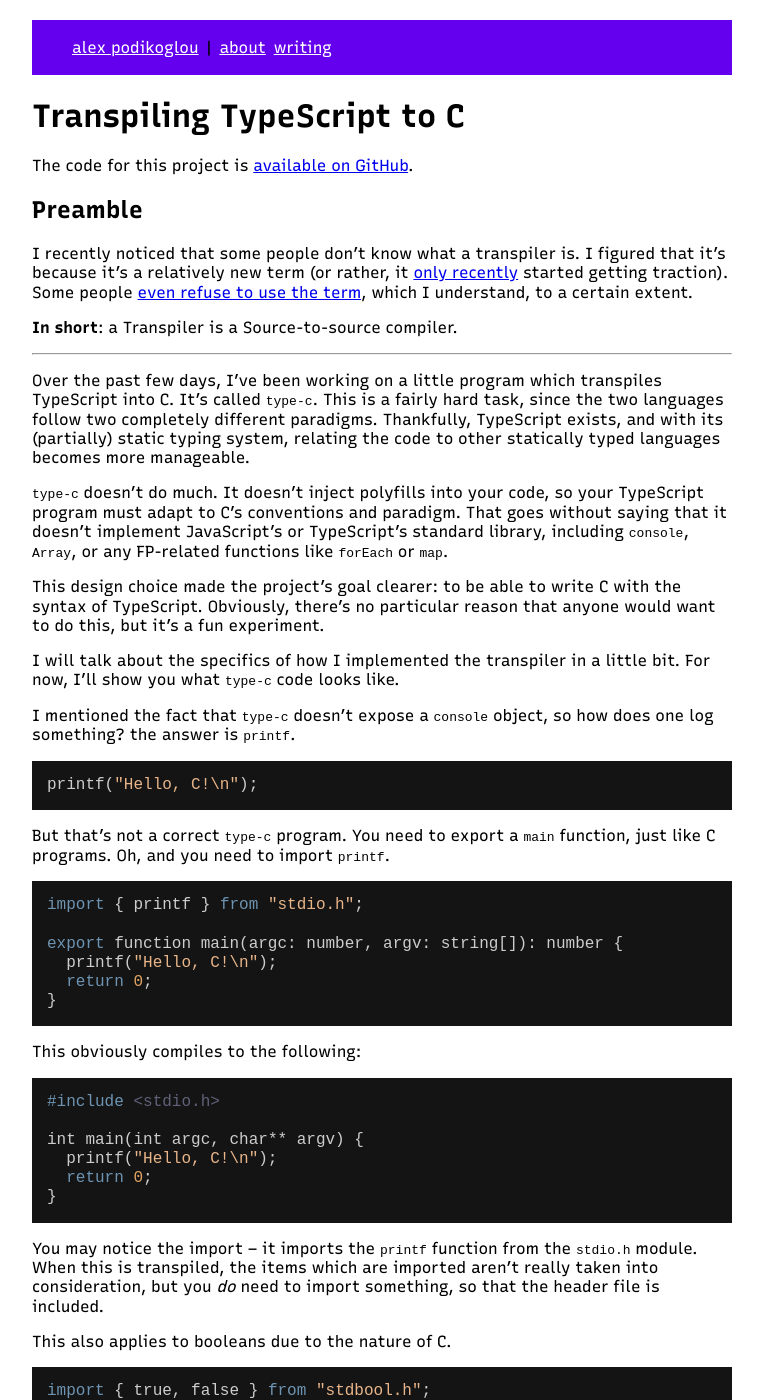
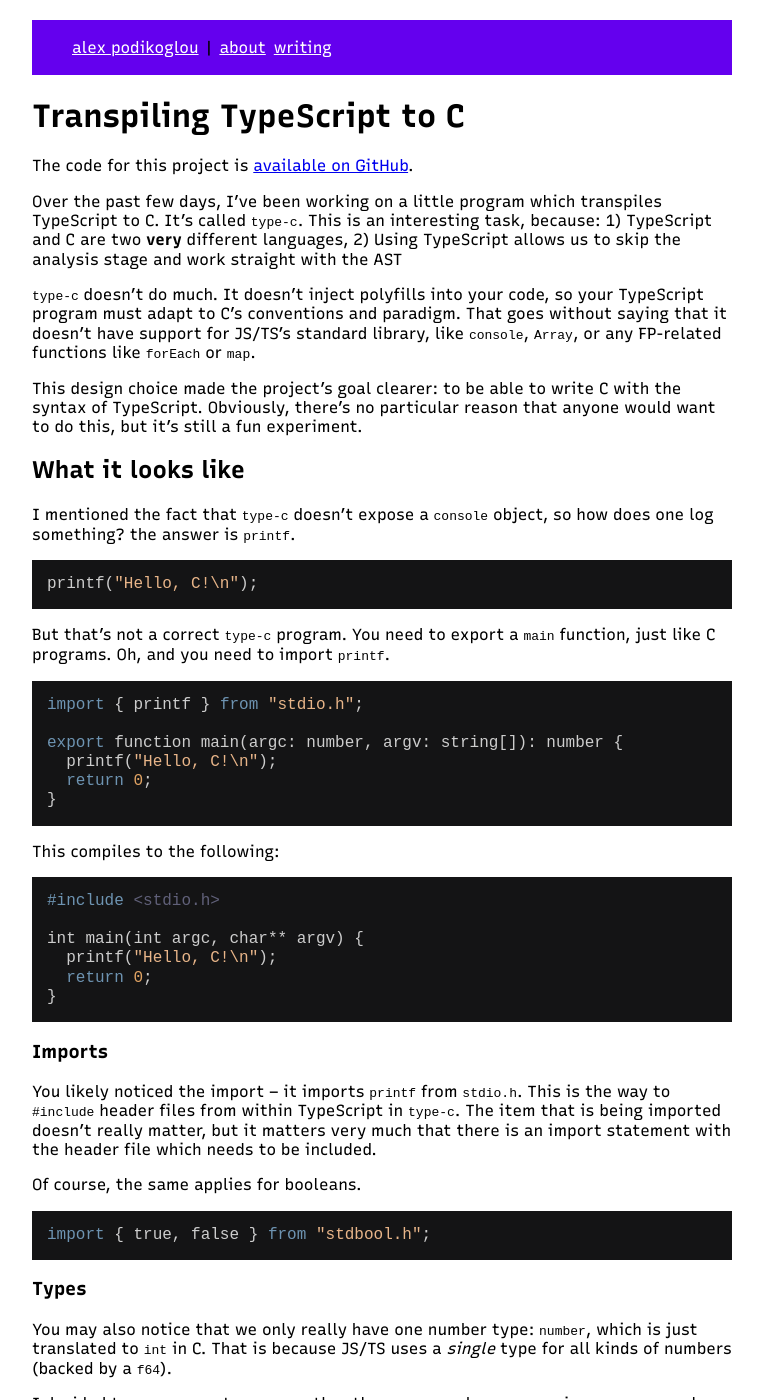
Before and after one commit to podikoglou/podikoglou.eu, a Jekyll site: the page built from _posts/2024-08-13-transpiling-typescript-to-c.md, in a window 1280 px wide and 1400 px high. Shown: the whole window, without its empty margins (258-1021 px from the left). Built offline with Jekyll 4.4.1, drawn with Linux system fonts in a browser that asks for light colours; some web fonts are replaced; some of the changed text lies outside the part shown.

Commit message:
improve writing on blog post

````diff
--- a/_posts/2024-08-13-transpiling-typescript-to-c.md
+++ b/_posts/2024-08-13-transpiling-typescript-to-c.md
@@ -13,36 +13,22 @@ categories:
 
 The code for this project is [available on GitHub][1].
 
-## Preamble
-
-I recently noticed that some people don't know what a transpiler is. I figured
-that it's because it's a relatively new term (or rather, it [only recently][2]
-started getting traction). Some people [even refuse to use the term][3], which
-I understand, to a certain extent.
-
-**In short**: a Transpiler is a Source-to-source compiler.
-
-<hr>
-
 Over the past few days, I've been working on a little program which transpiles
-TypeScript into C. It's called `type-c`. This is a fairly hard task, since the
-two languages follow two completely different paradigms. Thankfully, TypeScript
-exists, and with its (partially) static typing system, relating the code to
-other statically typed languages becomes more manageable.
+TypeScript to C. It's called `type-c`. This is an interesting task, because:
+1) TypeScript and C are two **very** different languages,
+2) Using TypeScript allows us to skip the analysis stage and work straight with
+   the AST
 
 `type-c` doesn't do much. It doesn't inject polyfills into your code, so your
 TypeScript program must adapt to C's conventions and paradigm. That goes
-without saying that it doesn't implement JavaScript's or TypeScript's standard
-library, including `console`, `Array`, or any FP-related functions like
-`forEach` or `map`.
+without saying that it doesn't have support for JS/TS's standard library, like
+`console`, `Array`, or any FP-related functions like `forEach` or `map`.
 
 This design choice made the project's goal clearer: to be able to write C with
 the syntax of TypeScript. Obviously, there's no particular reason that anyone
-would want to do this, but it's a fun experiment.
+would want to do this, but it's still a fun experiment.
 
-I will talk about the specifics of how I implemented the transpiler in a little
-bit. For now, I'll show you what `type-c` code looks like.
-
+## What it looks like
 I mentioned the fact that `type-c` doesn't expose a `console` object, so how
 does one log something? the answer is `printf`.
 
@@ -62,7 +48,7 @@ export function main(argc: number, argv: string[]): number {
 }
 ```
 
-This obviously compiles to the following:
+This compiles to the following:
 
 ```c
 #include <stdio.h>
@@ -73,26 +59,30 @@ int main(int argc, char** argv) {
 }
 ```
 
-You may notice the import -- it imports the `printf` function from the
-`stdio.h` module. When this is transpiled, the items which are imported aren't
-really taken into consideration, but you _do_ need to import something, so that
-the header file is included.
+### Imports
+You likely noticed the import -- it imports `printf` from `stdio.h`. This is
+the way to `#include` header files from within TypeScript in `type-c`. The item
+that is being imported doesn't really matter, but it matters very much that
+there is an import statement with the header file which needs to be included.
 
-This also applies to booleans due to the nature of C.
-
+Of course, the same applies for booleans.
 ```ts
 import { true, false } from "stdbool.h";
 ```
 
+### Types
 You may also notice that we only really have one number type: `number`, which
-is just translated to `int` in C. That is because JS/TS uses a single type for
-all kinds of numbers (an `f64`). Obviously, making the `number` type equivalent
-to a 64 bit float in C is stupid and wasteful. What would the main function
-even return?
+is just translated to `int` in C. That is because JS/TS uses a *single* type
+for all kinds of numbers (backed by a `f64`).
 
-One thing that was fun to implement was pointers. TypeScript obviously won't
-allow us to use the `&` and `*` characters like we do in C, so I opted for a
-solution that is more native to TypeScript.
+I decided to map `number` to an `int` rather than a `double`, because `int` is
+more commonly used, particularly in critical parts such as the `main`
+function's return type.
+
+### Pointers
+One thing that was fun to implement were pointers. TypeScript obviously won't
+allow us to use `&` and `*` characters like we do in C, so I opted for a
+solution that feels more native to TypeScript.
 
 ```ts
 let foo: number = 8;
@@ -111,27 +101,18 @@ foo = *fooPtr;
 ```
 
 `ptr` and `deref` are currently the only builtin functions. They're obviously
-not implemented in TypeScript, but this is what their declarations would look
-like:
+not implemented in TypeScript -- `type-c` syntactically replaces them to the
+equivalent C syntax.
 
-```ts
-declare function ptr<T>(value: T): Pointer<T>;
-declare function deref<T>(value: Pointer<T>): T;
-```
-
-Although these make sense as declarations, they don't make a lot of sense due
-to JavaScript's nature of passing primitive arguments by value and not by
-reference.
-
-Since pointers work, I also implemented arrays. Well, sort of. I didn't really
-know how to implement fixed-size arrays due to the limitations of TypeScript's
-syntax, but I did get this to work:
+### Arrays
+Since pointers work, I also implemented arrays, sort of. I couldn't implement
+fixed-sized arrays because of TypeScript not allowing the syntax.
 
 ```ts
 let primes: number[] = [2, 3, 5, 7, 11, 13];
 ```
 
-which transpiles into the following:
+transpiles into the following:
 
 ```c
 int primes[] = {2, 3, 5, 7, 11, 13};
@@ -140,31 +121,22 @@ int primes[] = {2, 3, 5, 7, 11, 13};
 You can even use `sizeof` like so:
 
 ```ts
-import { printf } from "stdio.h";
-
-export function main(): number {
-  let primes: number[] = [2, 3, 5, 7, 11, 13];
-  let primes_len: number = sizeof(primes) / sizeof(primes[0]);
-
-  printf("primes_len = %d\n", primes_len);
-
-  return 0;
-}
+let primes: number[] = [2, 3, 5, 7, 11, 13];
+let primes_len: number = sizeof(primes) / sizeof(primes[0]);
 ```
 
-In C, I'd usually opt in for dividing by `sizeof(int)` instead of
-`sizeof(primes[0])`, but it doesn't really make a lot of sense here since we
-don't really define the `int` symbol.
+A more common practice in C when wanting to get the length of an array is to
+divide by the size of the data type which the array holds, like `sizeof(int)`.
 
-Nevertheless, it somehow works.
+This is possible in `type-c`:
 
 ```ts
 sizeof(int); // => 4
 ```
 
-Other than that, I've implemented the rest of the basic language features:
-while loops, for loops (only the c-like ones though -- I couldn't figure out
-how to do for..of and for..in)
+### Control Flow
+`while` loops were trivial to implement -- the syntax is for the most part
+identical between TypeScript and C:
 
 ```ts
 let i: number = 0;
@@ -173,29 +145,21 @@ while (i < 99) {
   printf("i = %d\n", i);
   i++;
 }
-
-for (let i: number = 0; i < 99; i++) {
-  printf("i = %d\n", i);
-}
 ```
 
-is transpiled into:
-
+transpiles to:
 ```c
 int i = 0;
 while (i < 99) {
   printf("i = %d\n", i);
   i = i + 1;
 }
-for (int i = 0; i < 99; i = i + 1) {
-  printf("i = %d\n", i);
-}
 ```
 
-I did have some trouble implementing the for loops, primarily because of the
-semicolons. I'll elaborate on that.
+I did have some trouble implementing `for` loops, primarily because of the
+semicolons.
 
-Here is my for loop struct:
+Here is my `for` loop struct:
 
 ```rust
 pub struct ForStatement {
@@ -233,31 +197,34 @@ for(int i = 0; i < 5; i++) {
 - `i < 5` is `test`
 - `i++` is `update`
 
-In my transpiler, I'd _always_ write a semicolon after statements, since before
-I implemented for loops, they only appeared in places where you'd need a
-semicolon (in their own lines).
-When implementing for loops I realised that statements don't only appear in
-their own lines.
+The problem is that my transpiler would *always* write a semicolon after
+statements. If I was to revisit the project I would change that, but as of
+writing, this is how it's currently done. The problem is that the `update`
+statement would *also* have a semicolon, which is invalid syntax in C, at least
+for `gcc`.
 
-I think it would be perfectly logical to terminate **all** statements with a
-semicolon. This looks normal to me:
-
-```c
-for(int i = 0; i < 99; i++;) {
-    ...
-}
-```
-
-Yet C doesn't allow it.
-
-Since I believe this is an inconsistency in C's design, I opted in for an
-inconsistency on my transpiler:
-
+I wasn't sure of how to fix it so I just opted in for a hacky solution, which
+I'm really not proud of:
 ```rs
 statement.update.trim_end_matches(";");
 ```
 
-Before I dive into the implementation details, here's bubble sort:
+Now, it works:
+```ts
+for (let j: number = 0; j < 99; j++) {
+  printf("j = %d\n", j);
+}
+```
+
+transpiles to
+```c
+for (int i = 0; i < 99; i = i + 1) {
+  printf("i = %d\n", i);
+}
+```
+
+### Bubble Sort
+`type-c` can successfuly compile Bubble sort.
 
 ```ts
 export function bubbleSort(arr: number[], n: number): void {
@@ -269,6 +236,7 @@ export function bubbleSort(arr: number[], n: number): void {
     for (j = 0; j < n - i - 1; j++) {
       if (arr[j] > arr[j + 1]) {
         temp = arr[j];
+
         arr[j] = arr[j + 1];
         arr[j + 1] = temp;
       }
@@ -371,11 +339,10 @@ fn visit_param(&mut self, node: &swc_ecma_ast::Param) { ... }
 fn visit_stmt(&mut self, node: &swc_ecma_ast::Stmt) { ... }
 ```
 
-I won't go into detail as to what they do specifically, but basically, they
-recursively visit the AST nodes and convert them into my IR.
-
-I call this step "parsing". I know it's not the right word, but I didn't know
-what else to call it.
+I won't go into detail as to what they do specifically, [you can look into that
+yourself][5] but short: they recursively visit the AST nodes and convert them
+into my IR. In the codebase I call this step "parsing", even though it's not
+really parsing, but it's close enough.
 
 I came up with a trait called `ToIR`
 
@@ -388,7 +355,7 @@ pub trait ToIR<T> {
 Obviously I could've just used `From` but I think this organizes the code
 better. I might eventually refactor the codebase to use `From`.
 
-My code structure went through quite a few different phases, but It ultimately
+My code structure went through quite a few different phases, but it ultimately
 ended up looking like this.
 
 ```
@@ -435,8 +402,8 @@ def_parser!(CallExpr, Expression, |expr| {
 });
 ```
 
-Yes, I know, the error handling is _nasty_. I am not proud of the code quality.
-I will slowly start to refactor it now that the project is for the most part
+Right now, the error handling is _nasty_. I am not proud of the code quality. I
+will slowly start to refactor it now that the project is for the most part
 functional.
 
 The important part is that I implemented a macro for implementing parsers, and
@@ -458,9 +425,9 @@ def_codegen!(Import, |import| {
 ```
 
 You will notice the `CodeBuffer` struct. This is my poor attempt at making some
-sort of [StringBuilder][7] equivalent for Rust. It's not fully needed but I
+sort of [StringBuilder][6] equivalent for Rust. It's not fully needed but I
 think it's a pretty clean way to write code generation code. This is roughly
-what it looks like:
+what its API looks like.
 
 ```rs
 pub struct CodeBuffer {
@@ -468,25 +435,9 @@ pub struct CodeBuffer {
 }
 
 impl CodeBuffer {
-    pub fn write<S: Into<String>>(&mut self, content: S) {
-        let content = content.into();
-
-        if let Some(last) = self.lines.last_mut() {
-            last.push_str(&content);
-        } else {
-            self.write_line(content);
-        }
-    }
-
-    pub fn write_line<S: Into<String>>(&mut self, content: S) {
-        let content = content.into();
-
-        self.lines.push(content);
-    }
-
-    pub fn concat(&mut self, other: &CodeBuffer) {
-        self.lines.extend(other.lines.clone());
-    }
+    pub fn write<S: Into<String>>(&mut self, content: S) { ... }
+    pub fn write_line<S: Into<String>>(&mut self, content: S) { ... }
+    pub fn concat(&mut self, other: &CodeBuffer) { ... }
 }
 ```
 
@@ -513,78 +464,20 @@ def_codegen!(Expression, |expr| {
 });
 ```
 
-### Recap
+## Recap
 
 To recap, the code goes through this process:
 
-- parsed by SWC, converting it to an AST
-- AST is walked, creating IR AST
-- IR AST is walked, converting it into C
+1. Parsed by SWC, converting it to an AST
+2. AST is walked, converting it to the IR
+3. IR is walked, converting it into C
 
 PS: The smallest part of the codebase is the codegen, so It'd be super easy to
 change the language it's transpiled to.
 
-## Benchmarks
-
-I really didn't focus on performance while making this, but here's the
-benchmarks of me running it on the following program:
-
-```ts
-import { printf } from "stdio.h";
-
-export function bubbleSort(arr: number[], n: number): void {
-  let i: number;
-  let j: number;
-  let temp: number;
-
-  for (i = 0; i < n - 1; i++) {
-    for (j = 0; j < n - i - 1; j++) {
-      if (arr[j] > arr[j + 1]) {
-        temp = arr[j];
-        arr[j] = arr[j + 1];
-        arr[j + 1] = temp;
-      }
-    }
-  }
-}
-
-export function printArray(arr: number[], n: number): void {
-  let i: number;
-  for (i = 0; i < n; i++) {
-    printf("%d ", arr[i]);
-  }
-  printf("\n");
-}
-
-export function main(): number {
-  const arr: number[] = [64, 34, 25, 12, 22, 11, 90];
-  const n: number = 7;
-
-  printf("Original array: ");
-  printArray(arr, n);
-
-  bubbleSort(arr, n);
-
-  printf("Sorted array: ");
-  printArray(arr, n);
-
-  return 0;
-}
-```
-
-(release build, running on an M1 Mac)
-
-```
-> hyperfine -N 'target/release/type-c-rs examples/bubble_sort.ts' --warmup 1000
-Benchmark 1: target/release/type-c-rs examples/bubble_sort.ts
-  Time (mean ± σ):       1.3 ms ±   0.1 ms    [User: 0.5 ms, System: 0.4 ms]
-  Range (min … max):     1.2 ms …   2.1 ms    2258 runs
-```
-
 [1]: https://github.com/podikoglou/type-c
-[2]: https://github.com/babel/babel/commit/c97696c224d718d96848df9e1577f337b45464be
-[3]: https://rachit.pl/post/transpiler/
-[4]: https://swc.rs/
-[5]: https://en.wikipedia.org/wiki/Intermediate_representation
-[6]: https://rustdoc.swc.rs/swc_visit/index.html
-[7]: https://docs.oracle.com/javase/8/docs/api/java/lang/StringBuilder.html
+[2]: https://swc.rs/
+[3]: https://en.wikipedia.org/wiki/Intermediate_representation
+[4]: https://rustdoc.swc.rs/swc_visit/index.html
+[5]: https://github.com/podikoglou/type-c/blob/main/src/parsing/swc/visitor.rs#L43
+[6]: https://docs.oracle.com/javase/8/docs/api/java/lang/StringBuilder.html
````
Also changed, not shown: other parts of _posts/2024-08-13-transpiling-typescript-to-c.md (+8 -8 lines).
